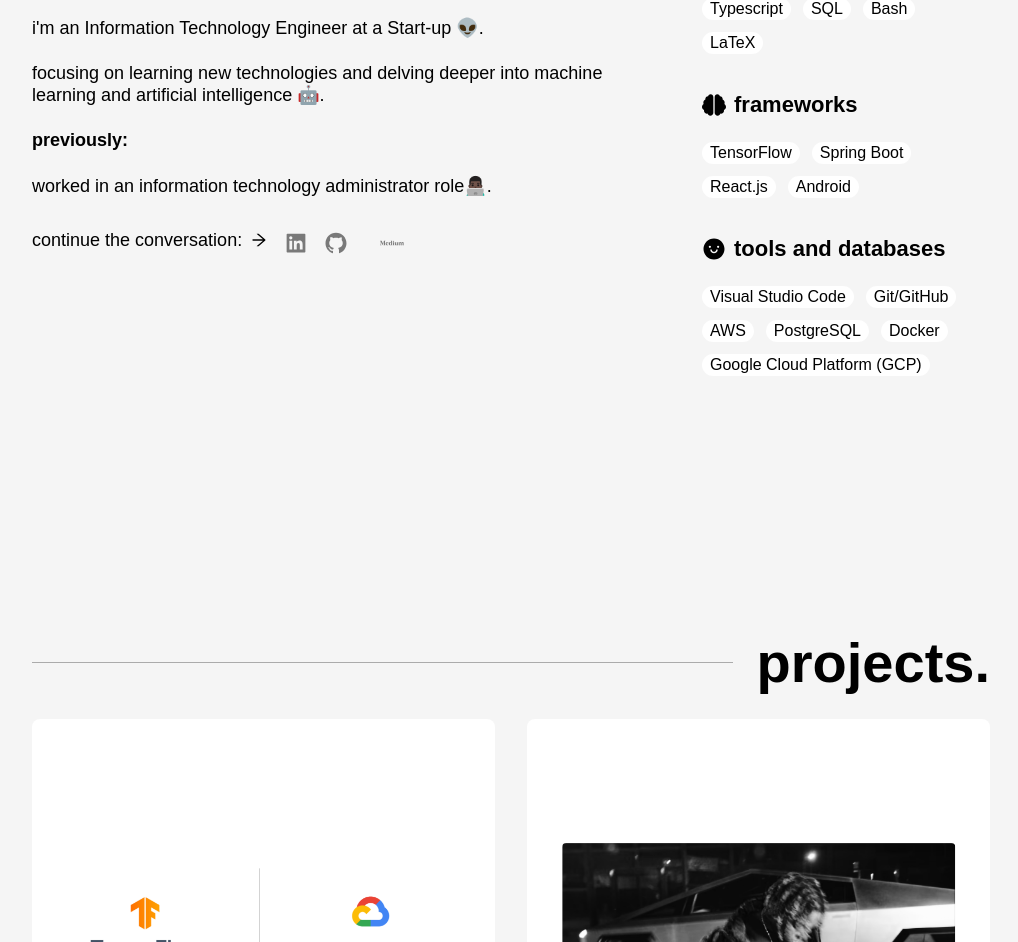
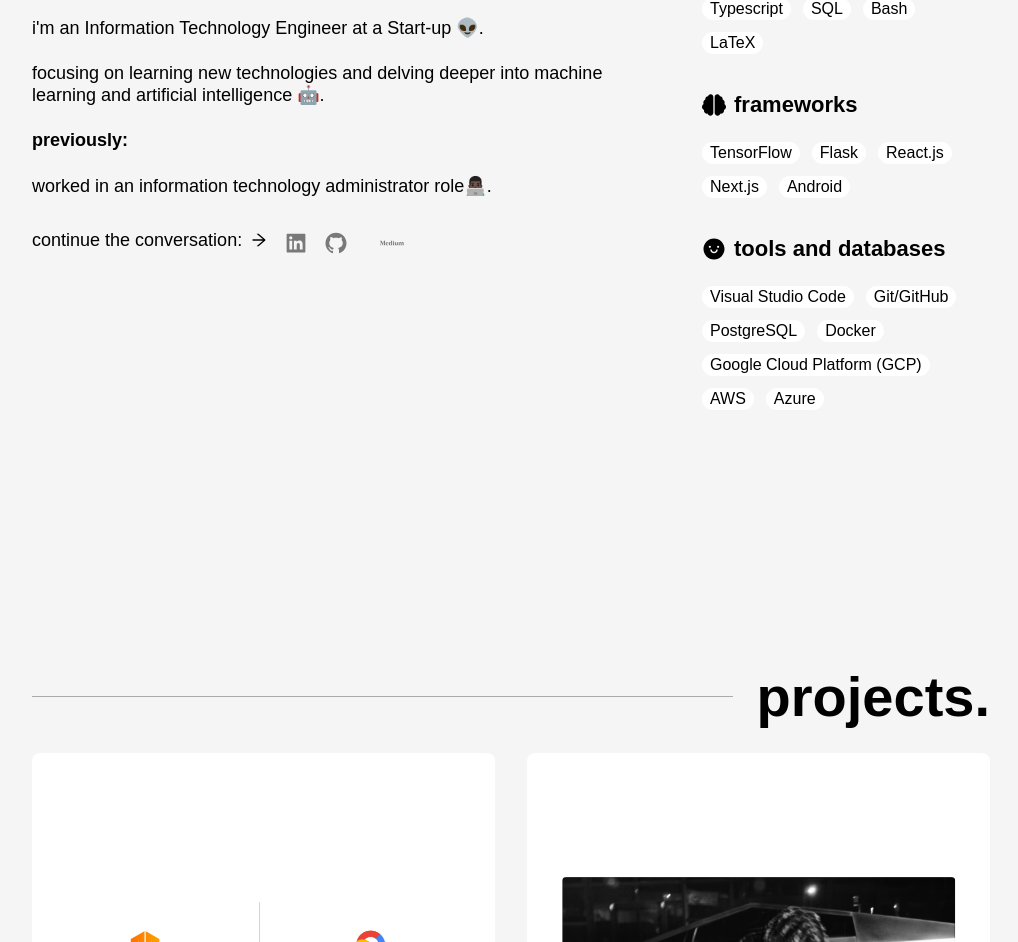
Before and after one commit to ngoiyaeric/ngoiyaeric.github.io, a Next.js app: page / in a window 1280 px wide. Shown: the part 1200-2142 px from the top of the page, without its empty margins (159-1177 px from the left). Built offline with nearby package versions, Linux system fonts and the light colour scheme; a web font is replaced by a local one.

Commit message:
Update Stats.tsx

```diff
--- a/components/home/about/Stats.tsx
+++ b/components/home/about/Stats.tsx
@@ -34,8 +34,9 @@ export const Stats = () => {
           </h4>
           <div className={styles.statGrid}>
             <span className="chip">TensorFlow</span>
-            <span className="chip">Spring Boot</span>
+             <span className="chip">Flask</span>
             <span className="chip">React.js</span>
+             <span className="chip">Next.js</span>
              <span className="chip">Android</span>
 
           </div>
@@ -50,10 +51,11 @@ export const Stats = () => {
           <div className={styles.statGrid}>
             <span className="chip">Visual Studio Code</span>
             <span className="chip">Git/GitHub</span>
-            <span className="chip">AWS</span>
             <span className="chip">PostgreSQL</span>
             <span className="chip">Docker</span>
             <span className="chip">Google Cloud Platform (GCP)</span>
+            <span className="chip">AWS</span>
+            <span className="chip">Azure</span>
           </div>
         </div>
       </Reveal>
```
